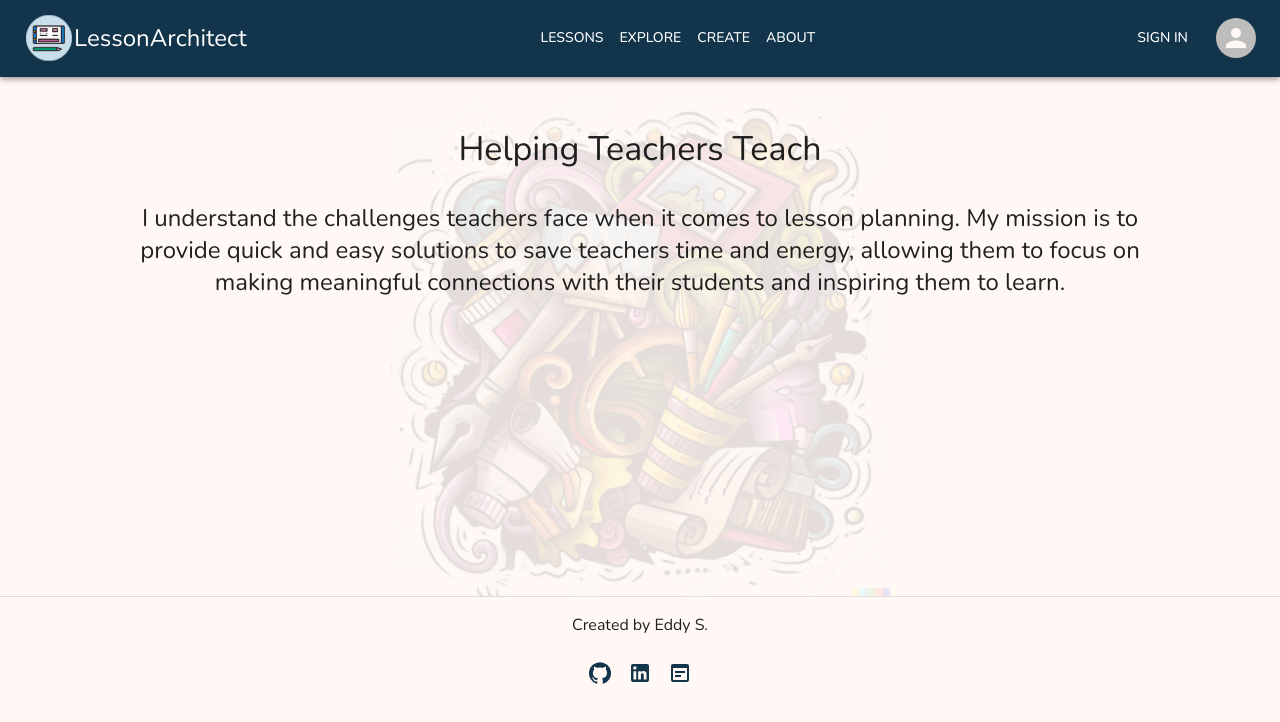
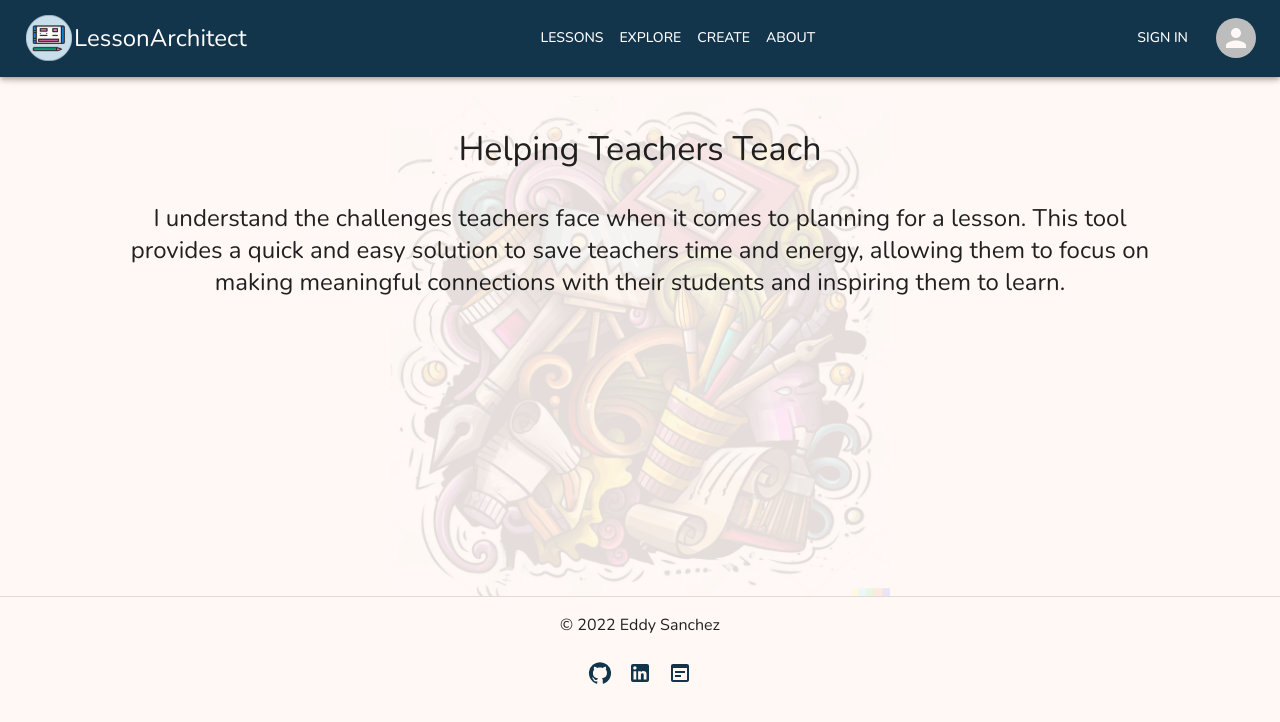
Before and after one commit to Eddy-cs/LessonArchitect, a Next.js app: page /about in a window 1280 px wide. Shown: the top 722 px of the page. Built offline with nearby package versions, Linux system fonts and the light colour scheme; no server answers.

Commit message:
Changed text content

```diff
--- a/components/Footer.js
+++ b/components/Footer.js
@@ -15,7 +15,7 @@ export default function Footer() {
           variant="p"
           className={styles.created}
         >
-          Created by Eddy S.
+          © 2022 Eddy Sanchez
         </Typography>
         <div className={styles.social}>
           <a href="https://github.com/Eddy-cs" target="_blank" rel="noreferrer">
--- a/pages/about.js
+++ b/pages/about.js
@@ -9,8 +9,8 @@ export default function About() {
       <div className={styles.about}>
         <Typography variant="h4">Helping Teachers Teach</Typography>
         <Typography variant="h5">
-          I understand the challenges teachers face when it comes to lesson
-          planning. My mission is to provide quick and easy solutions to save
+          I understand the challenges teachers face when it comes to planning
+          for a lesson. This tool provides a quick and easy solution to save
           teachers time and energy, allowing them to focus on making meaningful
           connections with their students and inspiring them to learn.
         </Typography>
--- a/pages/all-lessons.js
+++ b/pages/all-lessons.js
@@ -18,7 +18,7 @@ function AllStories() {
   return (
     <Fragment>
       {isLoading === true ? (
-        <LessonList lessons={lessons} pageTitle={"Explore Lessons"} />
+        <LessonList lessons={lessons} pageTitle={"Explore other lessons"} />
       ) : (
         <div>Loading...</div>
       )}
--- a/pages/index.js
+++ b/pages/index.js
@@ -5,7 +5,6 @@ import { Fragment, useEffect, useState } from "react";
 import LessonList from "../components/LessonList";
 
 function UserLessons(props) {
-  console.log("usuario", props.user);
   const [lessons, setLessons] = useState();
   const [isLoading, setIsLoading] = useState(false);
 
```
